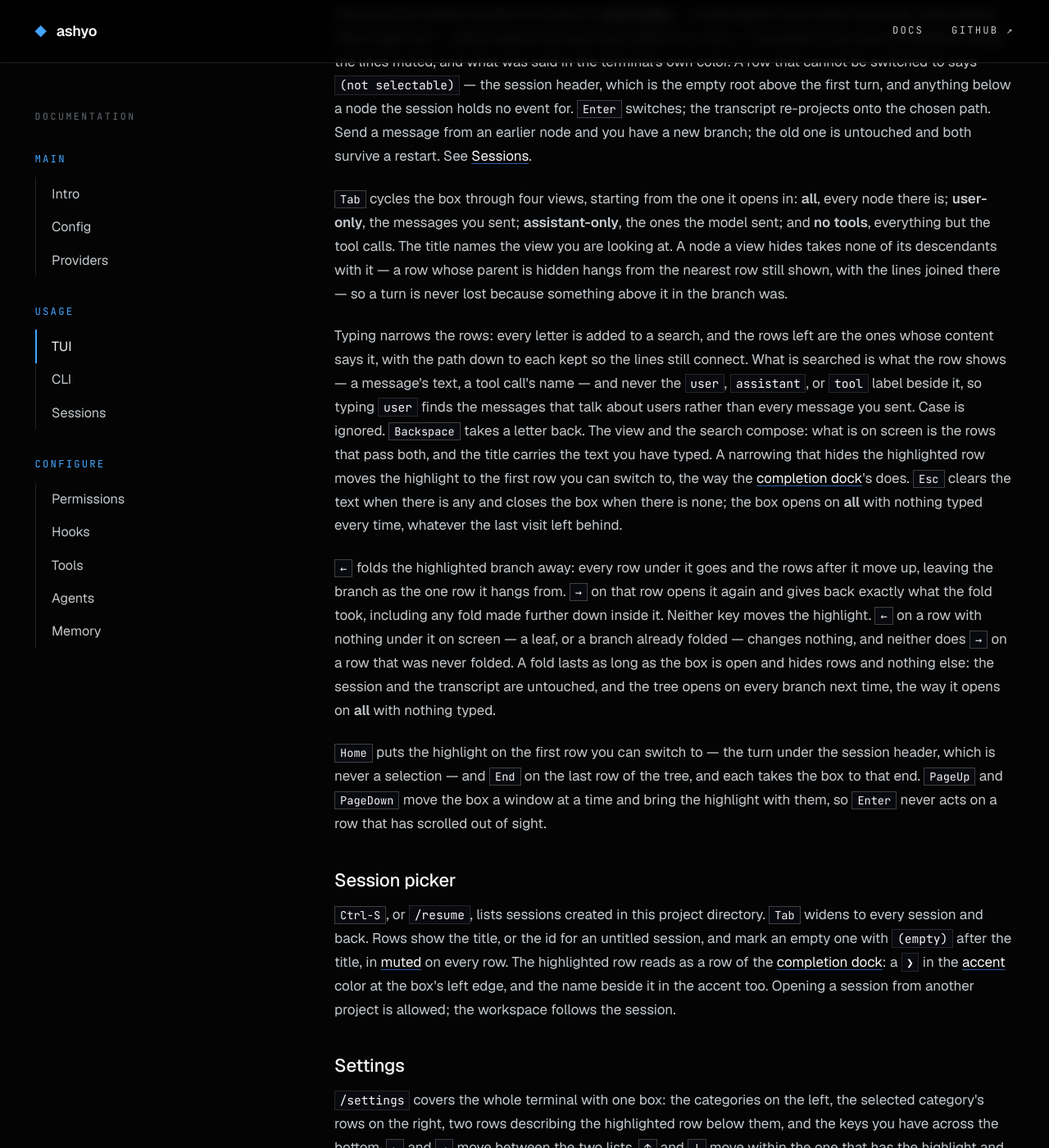
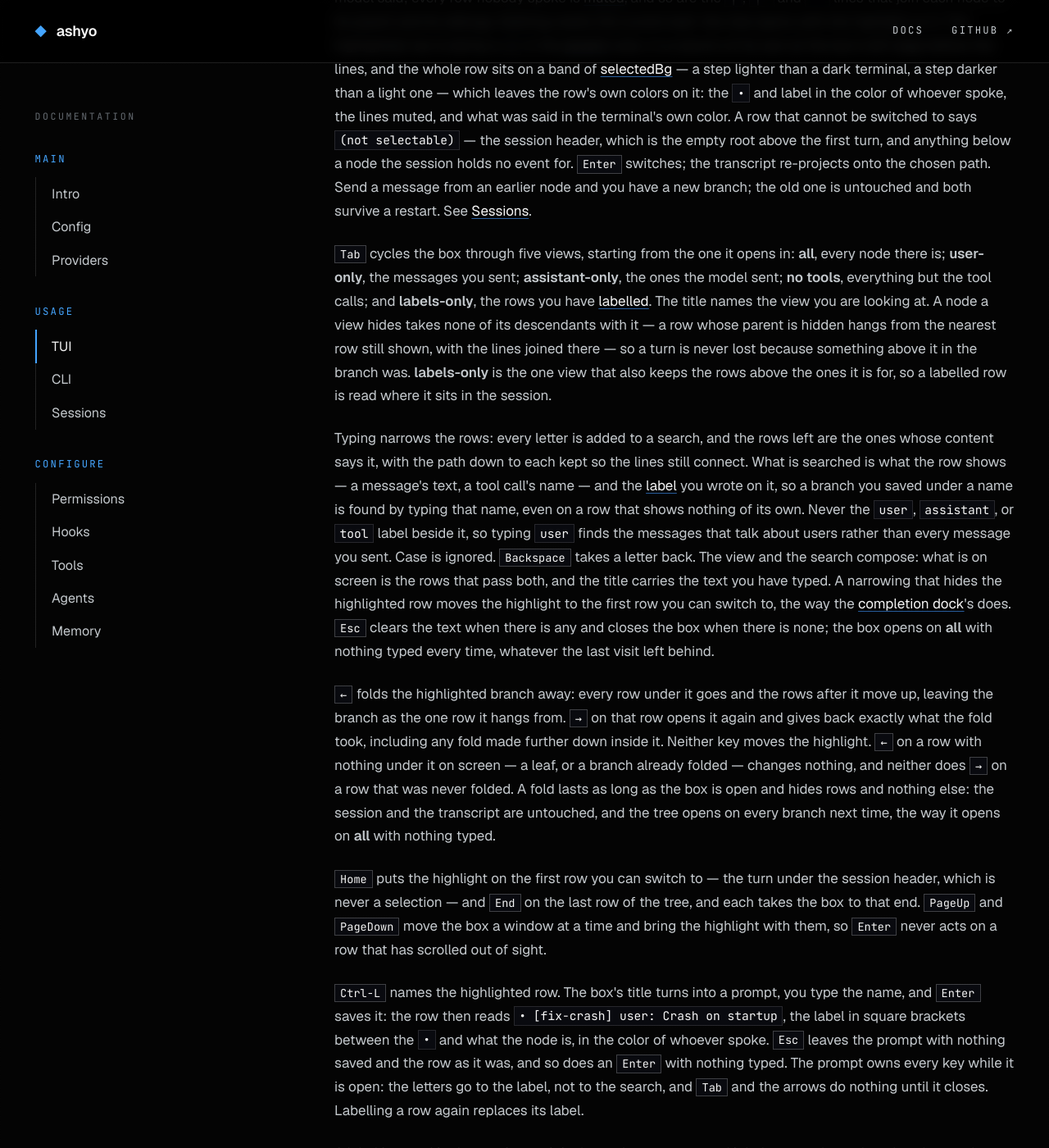
Before and after one commit to ashyo-ai/ashyo-ai.github.io, a Jekyll site: the page built from tui.html, in a window 1280 px wide and 1400 px high, scrolled down 13268 px. Shown: the whole window at 82% size. Built offline with Jekyll 4.4.1, drawn with Linux system fonts in a browser that asks for light colours; some of the changed text lies outside the part shown.

Commit message:
Tree Labels: naming a row, and finding it by that name

```diff
--- a/sessions.html
+++ b/sessions.html
@@ -29,6 +29,7 @@ title: Sessions
 <tr><td><code>advisor</code></td><td>What the advisor said, and when.</td></tr>
 <tr><td><code>approved_plan</code></td><td>The plan you approved, with its hash.</td></tr>
 <tr><td><code>context_clear</code></td><td><code>/clear</code>: the model's conversation starts below this point.</td></tr>
+<tr><td><code>node_label</code></td><td>A <a href="tui.html#tree-labels">label</a> you wrote on one node in the session tree. It annotates that node and is on no branch: no path runs through it, so no transcript and no request ever carries it.</td></tr>
 <tr><td><code>session_exit</code></td><td>How the run ended: <code>normal</code>, <code>interrupt</code>, or <code>crash</code>.</td></tr>
 </table>
 
--- a/tui.html
+++ b/tui.html
@@ -34,6 +34,7 @@ title: TUI
 <dt><kbd>Ctrl-T</kbd></dt><dd>Step the reasoning effort up through the active model's levels, wrapping. See <a href="#reasoning-effort">Reasoning effort</a>.</dd>
 <dt><kbd>Ctrl-S</kbd></dt><dd>Open the session picker.</dd>
 <dt><kbd>Ctrl-R</kbd></dt><dd>Open the <a href="#history-dock">history dock</a> on everything this project has sent, newest first with each entry's age. Only with the composer focused, and not while you are editing a tool call's arguments; an overlay owns the key for as long as it is up.</dd>
+<dt><kbd>Ctrl-L</kbd> (session tree open)</dt><dd>Label the highlighted row, so the branch is found again by name. <kbd>Enter</kbd> saves it, <kbd>Esc</kbd> cancels. See <a href="#tree-labels">Session tree</a>.</dd>
 <dt><kbd>F1</kbd></dt><dd>Toggle key help. <code>/keys</code> does the same.</dd>
 <dt><kbd>←</kbd> / <kbd>→</kbd></dt><dd>Move the highlighted option in the interaction pane.</dd>
 <dt><kbd>Ctrl-Y</kbd> (interaction focused)</dt><dd>Answer the interaction pane with the highlighted option. <kbd>Enter</kbd>, <kbd>Ctrl-Enter</kbd>, the digit keys, and all three newline chords do nothing there, because the pane takes focus the moment it docks and a key already on its way to the composer must not be able to allow a tool call. <kbd>Ctrl-Y</kbd> works in every terminal and inside tmux, with nothing to turn on.</dd>
@@ -128,10 +129,12 @@ title: TUI
 <h3 id="session-tree">Session tree</h3>
 <p><code>/tree</code>, or two <kbd>Esc</kbd> presses with nothing to close or interrupt, draws the branch structure of the current session, roots first. Every row reads <code>•</code>, what the node is, a colon, and what it holds: <code>• user: It's done.</code>, <code>• assistant: Root cause confirmed from crash.txt…</code>, <code>• tool: shell</code>. A message is labelled by who said it and shows its text on one line, with a space where each break was and anything too long cut with <code>…</code> at the box's edge; a tool call shows the name of the tool; every other kind is named and shows nothing — <code>model</code>, <code>thinking</code>, <code>mode</code>, <code>title</code>, <code>clear</code>, <code>hook</code>, <code>decision</code>, <code>rule</code>, <code>approved plan</code>, <code>exit</code> — and the row the whole session hangs from says <code>session</code>.</p>
 <p>The <code>•</code> and the label are drawn in the <a href="#themes">user</a> color on what you said and the <a href="#themes">assistant</a> color on what the model said; every row nobody spoke is <a href="#themes">muted</a>, and so are the <code>│</code>, <code>├─</code> and <code>└─</code> lines that join each node to its parent and its siblings. Nothing marks the current leaf: the tree opens with the highlight on it. The highlighted row is led by a <code>❯</code> in the <a href="#themes">accent</a> color, in a column of its own at the box's left edge before the lines, and the whole row sits on a band of <a href="#themes">selectedBg</a> — a step lighter than a dark terminal, a step darker than a light one — which leaves the row's own colors on it: the <code>•</code> and label in the color of whoever spoke, the lines muted, and what was said in the terminal's own color. A row that cannot be switched to says <code>(not selectable)</code> — the session header, which is the empty root above the first turn, and anything below a node the session holds no event for. <kbd>Enter</kbd> switches; the transcript re-projects onto the chosen path. Send a message from an earlier node and you have a new branch; the old one is untouched and both survive a restart. See <a href="sessions.html#branching">Sessions</a>.</p>
-<p><kbd>Tab</kbd> cycles the box through four views, starting from the one it opens in: <b>all</b>, every node there is; <b>user-only</b>, the messages you sent; <b>assistant-only</b>, the ones the model sent; and <b>no tools</b>, everything but the tool calls. The title names the view you are looking at. A node a view hides takes none of its descendants with it — a row whose parent is hidden hangs from the nearest row still shown, with the lines joined there — so a turn is never lost because something above it in the branch was.</p>
-<p>Typing narrows the rows: every letter is added to a search, and the rows left are the ones whose content says it, with the path down to each kept so the lines still connect. What is searched is what the row shows — a message's text, a tool call's name — and never the <code>user</code>, <code>assistant</code>, or <code>tool</code> label beside it, so typing <code>user</code> finds the messages that talk about users rather than every message you sent. Case is ignored. <kbd>Backspace</kbd> takes a letter back. The view and the search compose: what is on screen is the rows that pass both, and the title carries the text you have typed. A narrowing that hides the highlighted row moves the highlight to the first row you can switch to, the way the <a href="#completion">completion dock</a>'s does. <kbd>Esc</kbd> clears the text when there is any and closes the box when there is none; the box opens on <b>all</b> with nothing typed every time, whatever the last visit left behind.</p>
+<p><kbd>Tab</kbd> cycles the box through five views, starting from the one it opens in: <b>all</b>, every node there is; <b>user-only</b>, the messages you sent; <b>assistant-only</b>, the ones the model sent; <b>no tools</b>, everything but the tool calls; and <b>labels-only</b>, the rows you have <a href="#tree-labels">labelled</a>. The title names the view you are looking at. A node a view hides takes none of its descendants with it — a row whose parent is hidden hangs from the nearest row still shown, with the lines joined there — so a turn is never lost because something above it in the branch was. <b>labels-only</b> is the one view that also keeps the rows above the ones it is for, so a labelled row is read where it sits in the session.</p>
+<p>Typing narrows the rows: every letter is added to a search, and the rows left are the ones whose content says it, with the path down to each kept so the lines still connect. What is searched is what the row shows — a message's text, a tool call's name — and the <a href="#tree-labels">label</a> you wrote on it, so a branch you saved under a name is found by typing that name, even on a row that shows nothing of its own. Never the <code>user</code>, <code>assistant</code>, or <code>tool</code> label beside it, so typing <code>user</code> finds the messages that talk about users rather than every message you sent. Case is ignored. <kbd>Backspace</kbd> takes a letter back. The view and the search compose: what is on screen is the rows that pass both, and the title carries the text you have typed. A narrowing that hides the highlighted row moves the highlight to the first row you can switch to, the way the <a href="#completion">completion dock</a>'s does. <kbd>Esc</kbd> clears the text when there is any and closes the box when there is none; the box opens on <b>all</b> with nothing typed every time, whatever the last visit left behind.</p>
 <p><kbd>←</kbd> folds the highlighted branch away: every row under it goes and the rows after it move up, leaving the branch as the one row it hangs from. <kbd>→</kbd> on that row opens it again and gives back exactly what the fold took, including any fold made further down inside it. Neither key moves the highlight. <kbd>←</kbd> on a row with nothing under it on screen — a leaf, or a branch already folded — changes nothing, and neither does <kbd>→</kbd> on a row that was never folded. A fold lasts as long as the box is open and hides rows and nothing else: the session and the transcript are untouched, and the tree opens on every branch next time, the way it opens on <b>all</b> with nothing typed.</p>
 <p><kbd>Home</kbd> puts the highlight on the first row you can switch to — the turn under the session header, which is never a selection — and <kbd>End</kbd> on the last row of the tree, and each takes the box to that end. <kbd>PageUp</kbd> and <kbd>PageDown</kbd> move the box a window at a time and bring the highlight with them, so <kbd>Enter</kbd> never acts on a row that has scrolled out of sight.</p>
+<p id="tree-labels"><kbd>Ctrl-L</kbd> names the highlighted row. The box's title turns into a prompt, you type the name, and <kbd>Enter</kbd> saves it: the row then reads <code>• [fix-crash] user: Crash on startup</code>, the label in square brackets between the <code>•</code> and what the node is, in the color of whoever spoke. <kbd>Esc</kbd> leaves the prompt with nothing saved and the row as it was, and so does an <kbd>Enter</kbd> with nothing typed. The prompt owns every key while it is open: the letters go to the label, not to the search, and <kbd>Tab</kbd> and the arrows do nothing until it closes. Labelling a row again replaces its label.</p>
+<p>A label is saved in the session, so it is there after a restart, and it belongs to the node rather than to the branch you were on: every branch that runs through that node shows it. It is an annotation and nothing more — it starts no branch, appears in no transcript, and is in no request to the model — so the conversation is exactly what it was before you wrote one. <kbd>Tab</kbd> reaches <b>labels-only</b> after <b>no tools</b> — four presses from <b>all</b>, since the cycle only goes forward — and it lists what you have named with the rows above each of them. Typing a label's text finds its row in any view that shows that row: the view and the search compose here as everywhere, so a labelled row the model sent is found by its label in <b>all</b> and in <b>assistant-only</b>, and not in <b>user-only</b>, which is showing what you sent.</p>
 <h3 id="session-picker">Session picker</h3>
 <p><kbd>Ctrl-S</kbd>, or <code>/resume</code>, lists sessions created in this project directory. <kbd>Tab</kbd> widens to every session and back. Rows show the title, or the id for an untitled session, and mark an empty one with <code>(empty)</code> after the title, in <a href="#themes">muted</a> on every row. The highlighted row reads as a row of the <a href="#completion">completion dock</a>: a <code>❯</code> in the <a href="#themes">accent</a> color at the box's left edge, and the name beside it in the accent too. Opening a session from another project is allowed; the workspace follows the session.</p>
 <h3 id="settings">Settings</h3>
```
